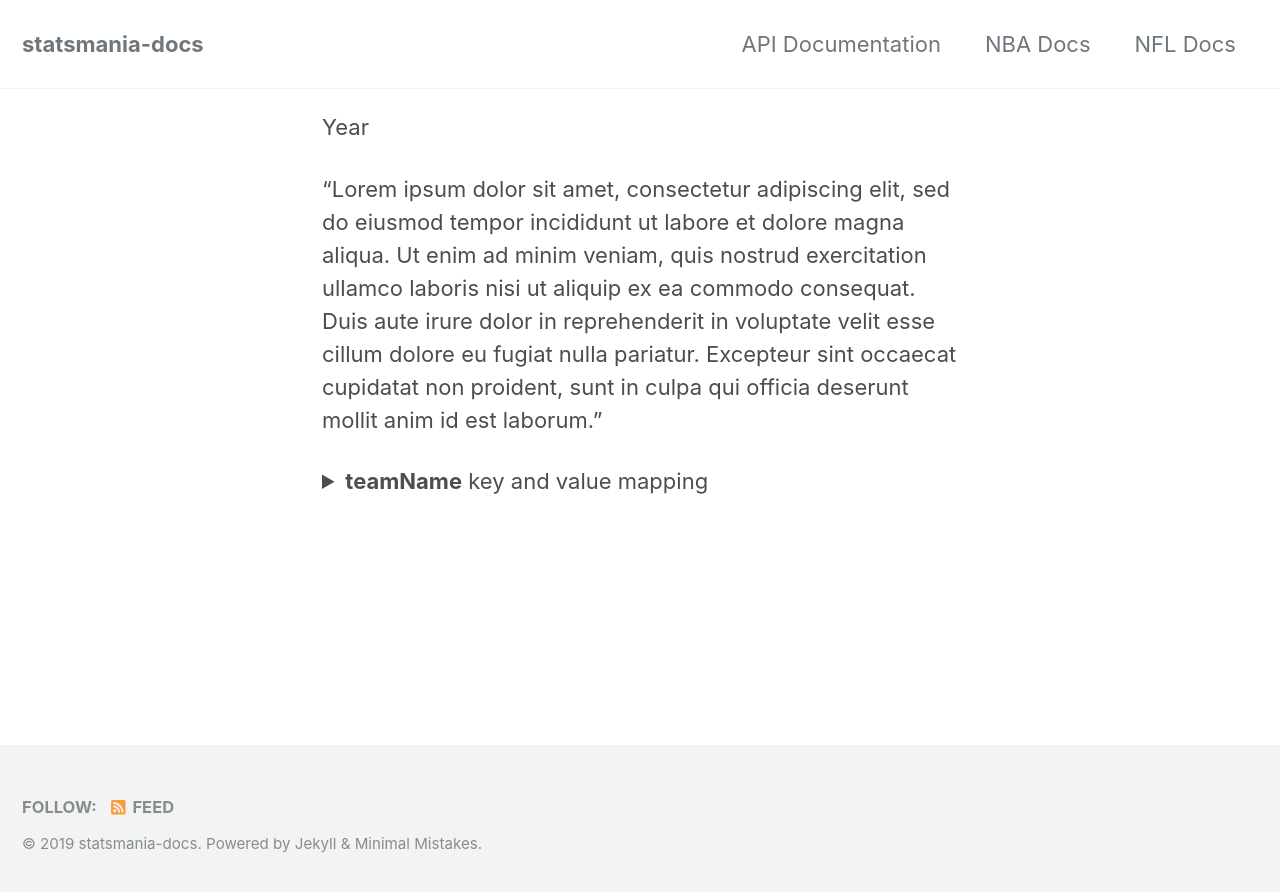
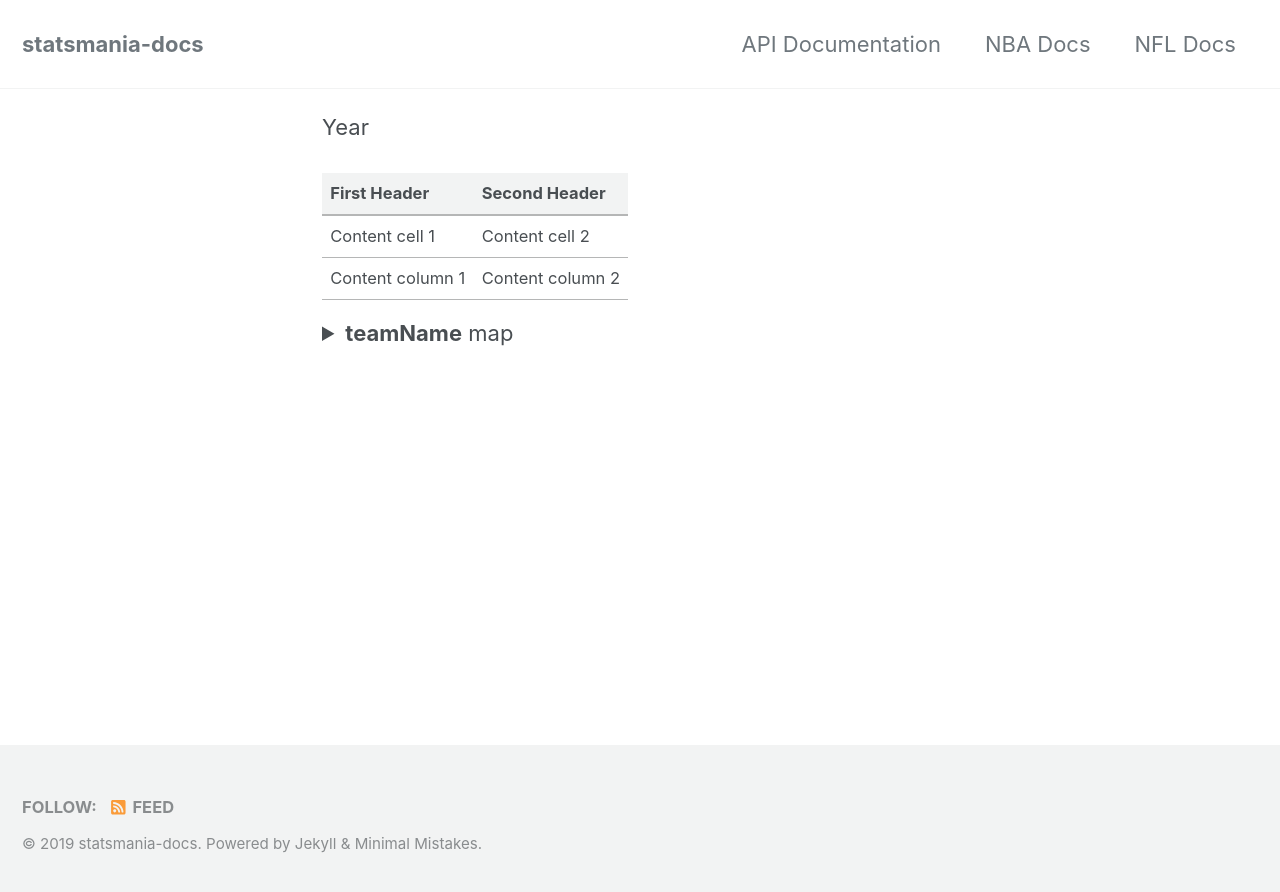
Before and after one commit to karlazzam/statsmania-docs, a Jekyll site: the page built from _pages/nba.md, in a window 1280 px wide. Shown: the top 892 px of the page. Built offline with Jekyll 4.4.1, drawn with Linux system fonts in a browser that asks for light colours; cached includes are drawn as plain includes; nearby versions of some CDN libraries; Markdown is read by kramdown in place of the engine named in the settings.

Commit message:
seeing if table works outside of details tag

```diff
--- a/_pages/nba.md
+++ b/_pages/nba.md
@@ -6,10 +6,14 @@ author_profile: false
 Year
 
 
-"Lorem ipsum dolor sit amet, consectetur adipiscing elit, sed do eiusmod tempor incididunt ut labore et dolore magna aliqua. Ut enim ad minim veniam, quis nostrud exercitation ullamco laboris nisi ut aliquip ex ea commodo consequat. Duis aute irure dolor in reprehenderit in voluptate velit esse cillum dolore eu fugiat nulla pariatur. Excepteur sint occaecat cupidatat non proident, sunt in culpa qui officia deserunt mollit anim id est laborum."
+
+First Header | Second Header
+------------ | -------------
+Content cell 1 | Content cell 2
+Content column 1 | Content column 2
 
 
-<details><summary><b>teamName</b> key and value mapping</summary>
+<details><summary><b>teamName</b> map</summary>
 
 First Header | Second Header
 ------------ | -------------
```
